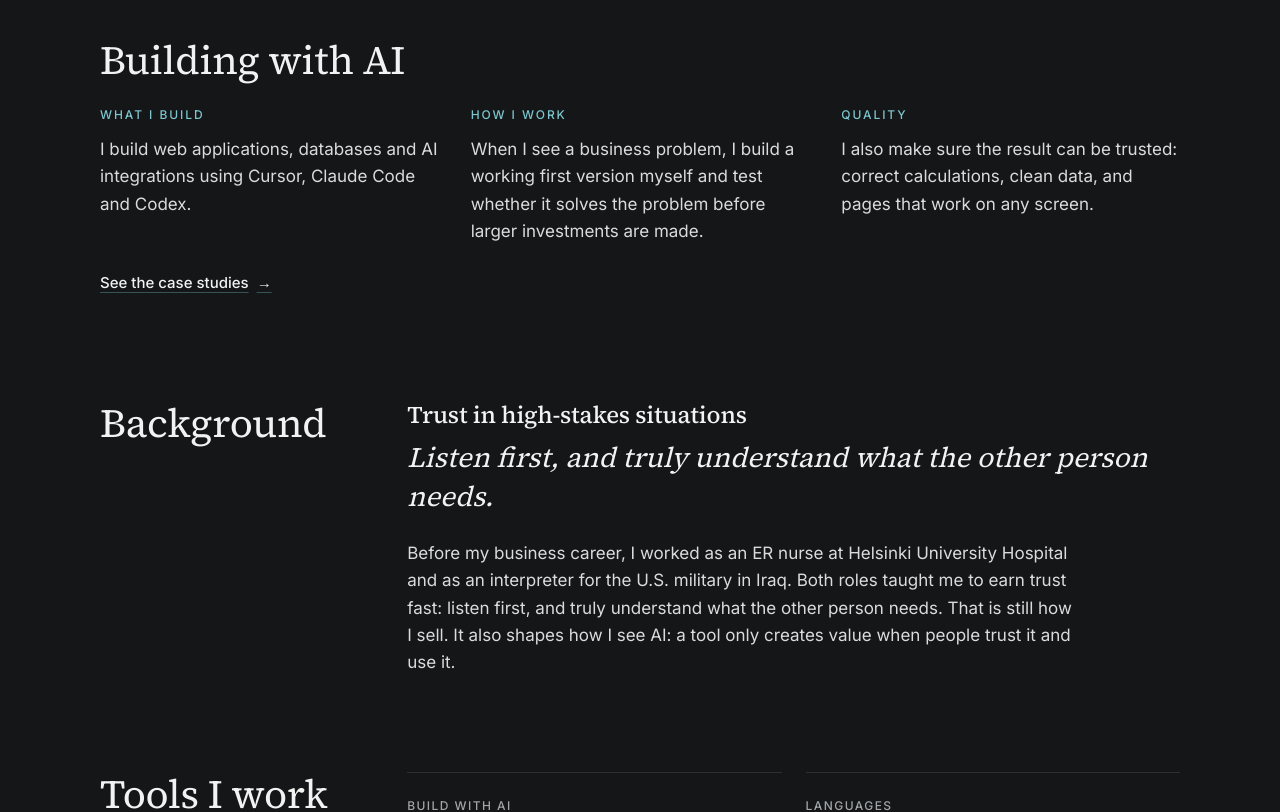
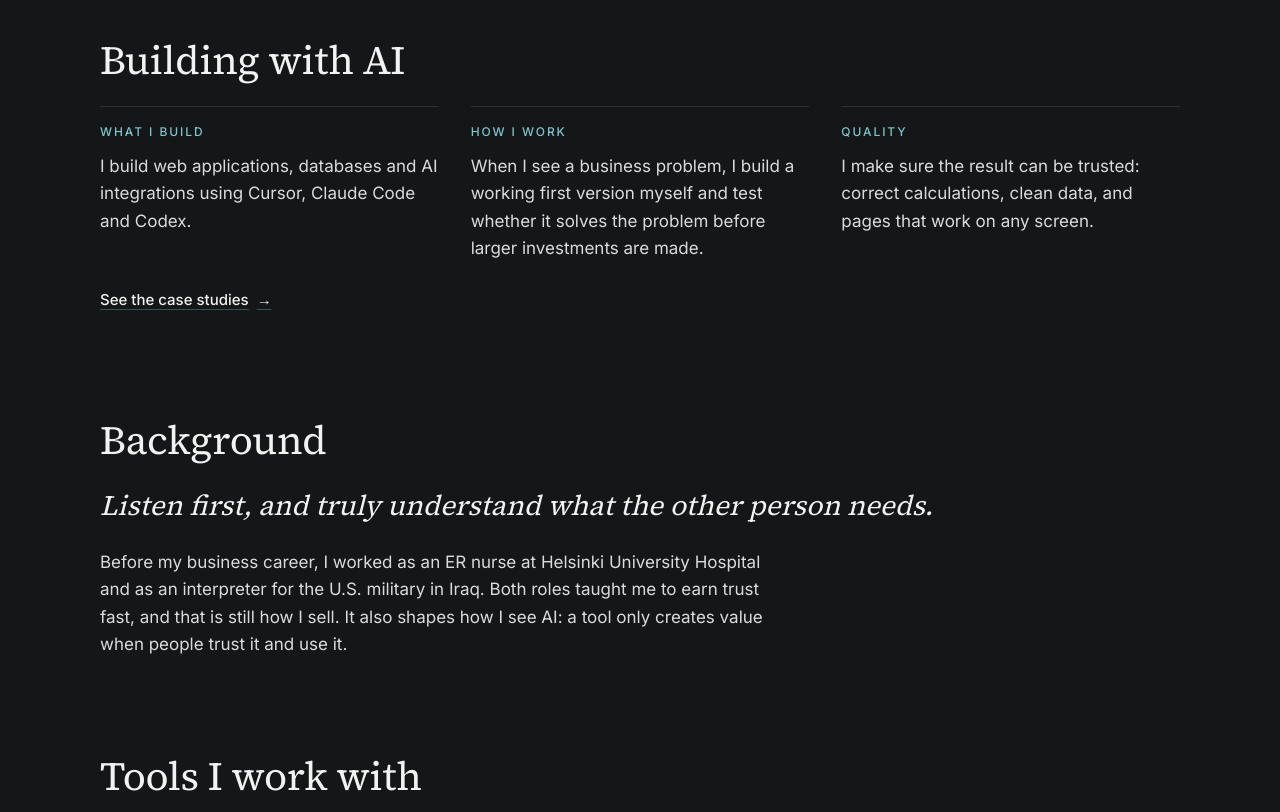
Before and after one commit to Bazian-io/portfolio, a Next.js app: page /about in a window 1280 px wide. Shown: the part 1060-1872 px from the top of the page. Built offline with nearby package versions, Linux system fonts and the light colour scheme; no server answers.

Commit message:
Branding 3

```diff
--- a/app/about/page.tsx
+++ b/app/about/page.tsx
@@ -80,7 +80,7 @@ export default function About() {
               <li>
                 <h3 className="building-label">Quality</h3>
                 <p>
-                  I also make sure the result can be trusted: correct calculations, clean data, and pages that work on any screen.
+                  I make sure the result can be trusted: correct calculations, clean data, and pages that work on any screen.
                 </p>
               </li>
             </ul>
@@ -92,12 +92,11 @@ export default function About() {
         <section className="about-section" aria-labelledby="background-heading">
           <h2 id="background-heading">Background</h2>
           <div className="about-section-body">
-            <h3>Trust in high-stakes situations</h3>
             <blockquote className="background-quote">
               Listen first, and truly understand what the other person needs.
             </blockquote>
             <p>
-              Before my business career, I worked as an ER nurse at Helsinki University Hospital and as an interpreter for the U.S. military in Iraq. Both roles taught me to earn trust fast: listen first, and truly understand what the other person needs. That is still how I sell. It also shapes how I see AI: a tool only creates value when people trust it and use it.
+              Before my business career, I worked as an ER nurse at Helsinki University Hospital and as an interpreter for the U.S. military in Iraq. Both roles taught me to earn trust fast, and that is still how I sell. It also shapes how I see AI: a tool only creates value when people trust it and use it.
             </p>
           </div>
         </section>
--- a/app/globals.css
+++ b/app/globals.css
@@ -42,6 +42,9 @@
   --project-card-columns: minmax(0, 1fr);
   --project-card-gap: var(--space-6);
   --technology-label-width: 16rem;
+  --about-section-columns: minmax(0, 1fr);
+  --section-title-gap: var(--space-6);
+  --body-measure: 62ch;
   background: var(--bg);
   color: var(--soft);
   font-family: var(--font-inter), Arial, sans-serif;
@@ -870,7 +873,8 @@ button {
 }
 
 .about-section h2,
-.contact-section h2 {
+.contact-section h2,
+.tools-header h2 {
   margin: 0;
   color: var(--text);
   font-size: var(--section-size);
@@ -946,6 +950,8 @@ button {
 
 .building-principles li {
   min-width: var(--space-0);
+  padding-top: var(--space-4);
+  border-top: var(--hairline-width) solid var(--hair);
 }
 
 .about-building .building-label {
@@ -1093,20 +1099,25 @@ button {
   border-top: 1px solid var(--hair);
 }
 
-.tools-header h2 {
-  margin: 0;
-  font-size: var(--section-size);
-  font-weight: 400;
-  letter-spacing: -0.01em;
-  line-height: 1.1;
-}
-
 .tools-header p {
   max-width: 62ch;
   margin: 1rem 0 0;
   color: var(--soft);
   font-size: 1em;
   line-height: 1.6;
+}
+
+.about-content > section {
+  grid-template-columns: var(--about-section-columns);
+  gap: var(--section-title-gap);
+}
+
+.about .tools-header p {
+  margin-top: var(--section-title-gap);
+}
+
+.about p {
+  max-width: var(--body-measure);
 }
 
 .tools-grid {
```
